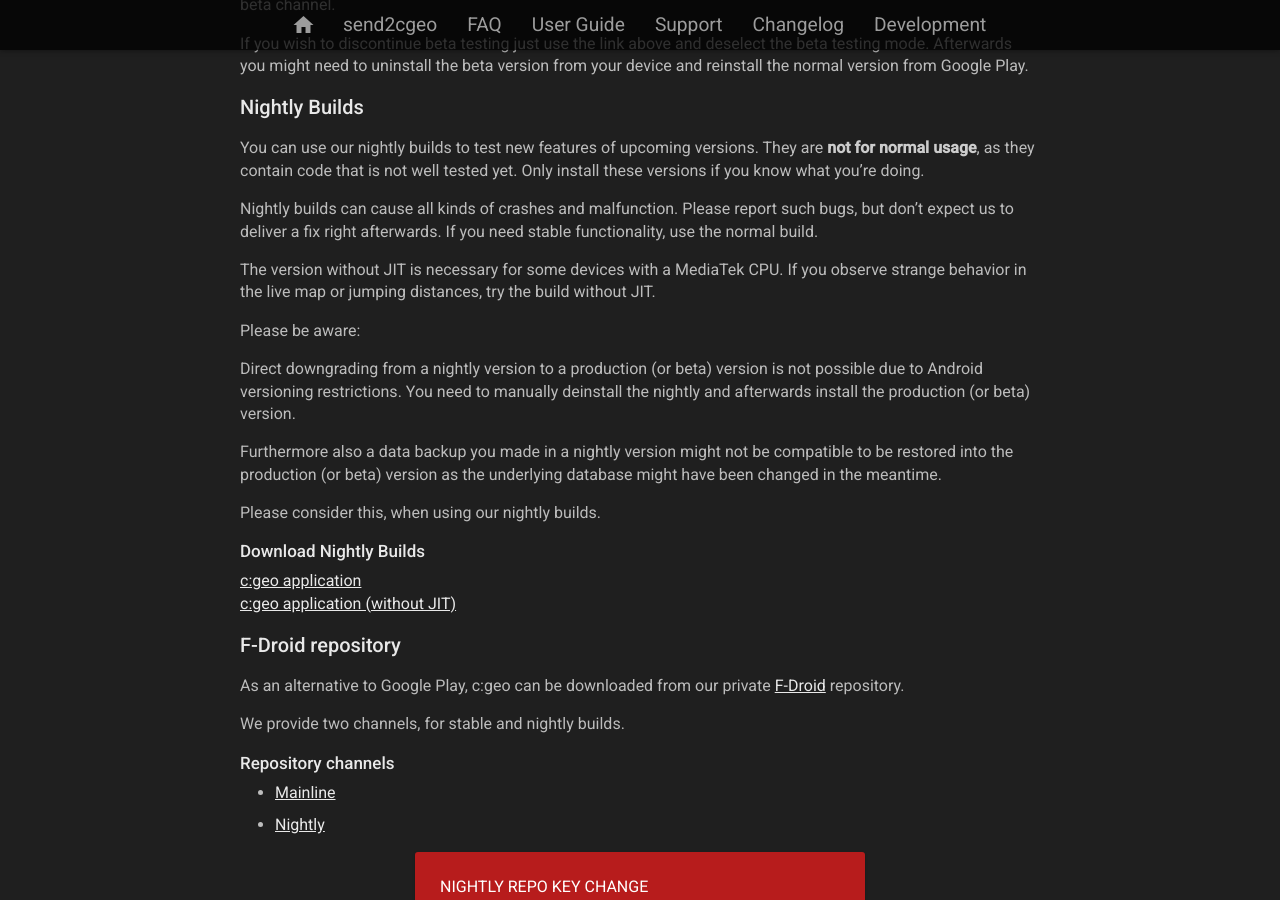
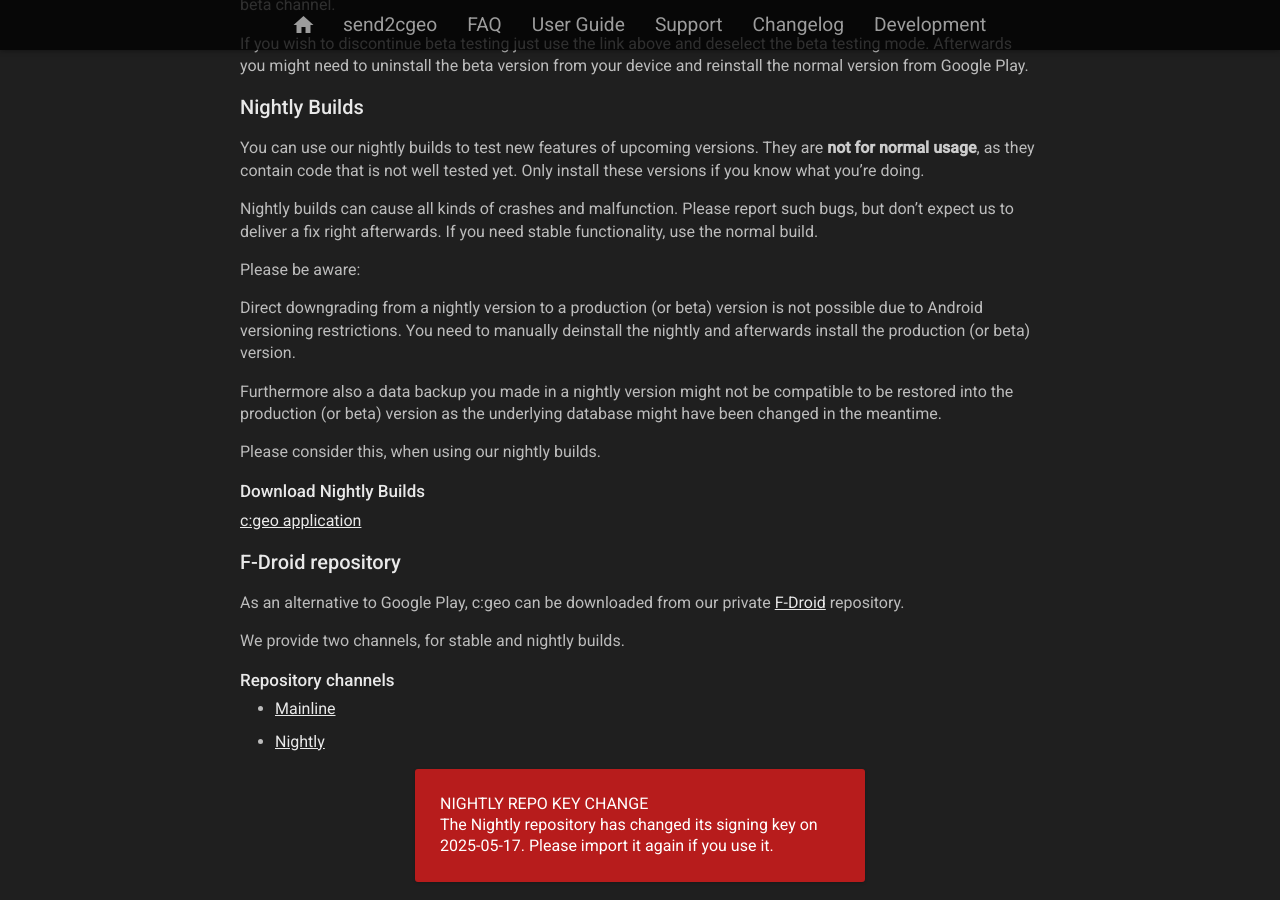
Before and after one commit to cgeo/cgeo.github.io, a Jekyll site: the page built from development.md, in a window 1280 px wide and 900 px high, scrolled down 876 px. Built offline with Jekyll 4.4.1, drawn with Linux system fonts in a browser that asks for light colours; nearby versions of some CDN libraries; a script that is not in the unit is left out.

Commit message:
Remove nojit version
Remove info about and download link to the nojit version introduced in 2014 to work around a bug in some MediaTek SOCs.

```diff
--- a/development.md
+++ b/development.md
@@ -39,8 +39,6 @@
 
 Nightly builds can cause all kinds of crashes and malfunction. Please report such bugs, but don't expect us to deliver a fix right afterwards. If you need stable functionality, use the normal build.
 
-The version without JIT is necessary for some devices with a MediaTek CPU. If you observe strange behavior in the live map or jumping distances, try the build without JIT.
-
 Please be aware:
 
 Direct downgrading from a nightly version to a production (or beta) version is not possible due to Android versioning restrictions. You need to manually deinstall the nightly and afterwards install the production (or beta) version.
@@ -51,8 +49,7 @@
 
 ### Download Nightly Builds
 
-[c:geo application](https://download.cgeo.org/cgeo-nightly.apk)\\
-[c:geo application (without JIT)](https://download.cgeo.org/cgeo-nightly-nojit.apk)
+[c:geo application](https://download.cgeo.org/cgeo-nightly.apk)
 
 ## F-Droid repository
 
```
